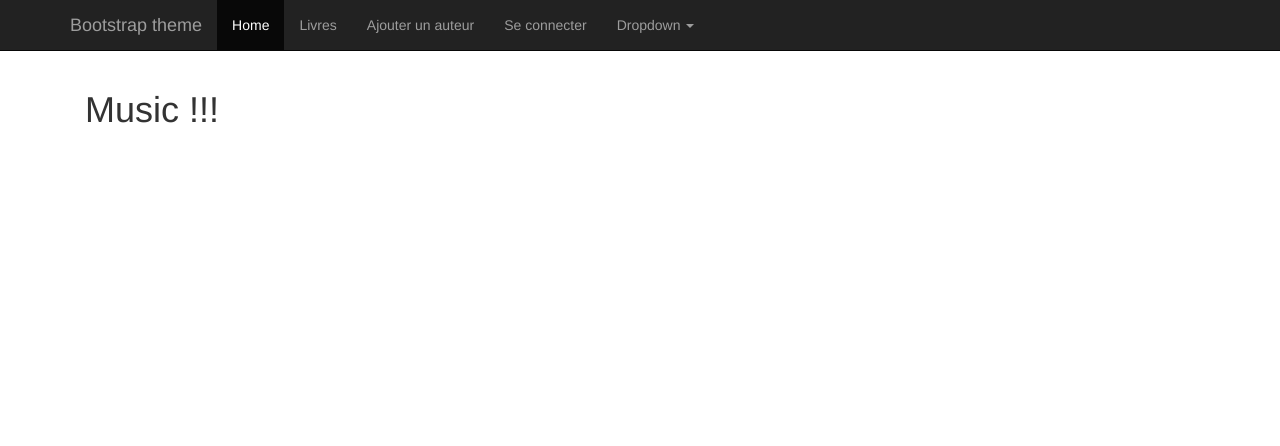
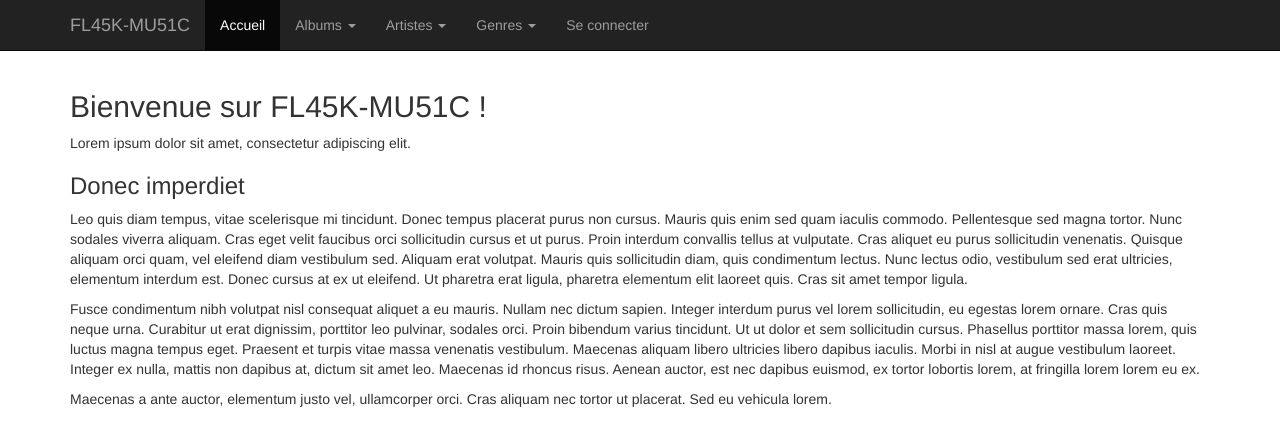
Before and after one commit to KelenFenrisson/IUTO_FlaskMusic, a Flask app: page / in a window 1280 px wide. Shown: the top 446 px of the page. Run offline with Flask 2, Linux system fonts and the light colour scheme; some libraries are stand-ins or nearby versions.

Commit message:
modifications : base.html (navbar), home.html (contenu)

```diff
--- a/application/templates/base.html
+++ b/application/templates/base.html
@@ -18,26 +18,45 @@
             <span class="icon-bar"></span>
             <span class="icon-bar"></span>
           </button>
-          <a class="navbar-brand" href="#">Bootstrap theme</a>
+          <a class="navbar-brand" href="#">FL45K-MU51C</a>
         </div>
         <div id="navbar" class="navbar-collapse collapse">
           <ul class="nav navbar-nav">
-            <li class="active"><a href="/">Home</a></li>
-            <li><a href="#">Livres</a></li>
-            <li><a href="/#">Ajouter un auteur</a></li>
-            <li><a href="#">Se connecter</a></li>
+            <li class="active"><a href="/">Accueil</a></li>
             <li class="dropdown">
-              <a href="#" class="dropdown-toggle" data-toggle="dropdown" role="button" aria-haspopup="true" aria-expanded="false">Dropdown <span class="caret"></span></a>
+              <a href="#" class="dropdown-toggle" data-toggle="dropdown" role="button" aria-haspopup="true" aria-expanded="false">Albums <span class="caret"></span></a>
               <ul class="dropdown-menu">
-                <li><a href="#">Action</a></li>
-                <li><a href="#">Another action</a></li>
-                <li><a href="#">Something else here</a></li>
+                <li><a href="#">Rechercher</a></li>
+                <li><a href="#">Ajouter</a></li>
+                <li><a href="#">Modifier</a></li>
                 <li role="separator" class="divider"></li>
-                <li class="dropdown-header">Nav header</li>
-                <li><a href="#">Separated link</a></li>
-                <li><a href="#">One more separated link</a></li>
+                <li class="dropdown-header">Actions administrateur</li>
+                <li><a href="#">Supprimer</a></li>
               </ul>
             </li>
+            <li class="dropdown">
+              <a href="#" class="dropdown-toggle" data-toggle="dropdown" role="button" aria-haspopup="true" aria-expanded="false">Artistes <span class="caret"></span></a>
+              <ul class="dropdown-menu">
+                <li><a href="#">Rechercher</a></li>
+                <li><a href="#">Ajouter</a></li>
+                <li><a href="#">Modifier</a></li>
+                <li role="separator" class="divider"></li>
+                <li class="dropdown-header">Actions administrateur</li>
+                <li><a href="#">Supprimer</a></li>
+              </ul>
+            </li>
+            <li class="dropdown">
+              <a href="#" class="dropdown-toggle" data-toggle="dropdown" role="button" aria-haspopup="true" aria-expanded="false">Genres <span class="caret"></span></a>
+              <ul class="dropdown-menu">
+                <li><a href="#">Rechercher</a></li>
+                <li><a href="#">Ajouter</a></li>
+                <li><a href="#">Modifier</a></li>
+                <li role="separator" class="divider"></li>
+                <li class="dropdown-header">Actions administrateur</li>
+                <li><a href="#">Supprimer</a></li>
+              </ul>
+            </li>
+            <li><a href="#">Se connecter</a></li>
           </ul>
         </div><!--/.nav-collapse -->
       </div>
--- a/application/templates/home.html
+++ b/application/templates/home.html
@@ -2,12 +2,27 @@
 
 {% block main %}
 
-<div class="container theme-showcase" role="main">
-  <h1>{{ title }}</h1>
-</div>
+<article class="">
+  <header>
+      <h2>Bienvenue sur FL45K-MU51C !</h2>
 
-<div class="col-xs-12 col-md-12">
-
-</div>
+      <p>
+        Lorem ipsum dolor sit amet, consectetur adipiscing elit.
+      </p>
+  </header>
+  <section>
+    <h3>Donec imperdiet</h3>
+    <p> Leo quis diam tempus, vitae scelerisque mi tincidunt. Donec tempus placerat purus non cursus. Mauris quis enim sed quam iaculis commodo. Pellentesque sed magna tortor. Nunc sodales viverra aliquam. Cras eget velit faucibus orci sollicitudin cursus et ut purus. Proin interdum convallis tellus at vulputate. Cras aliquet eu purus sollicitudin venenatis. Quisque aliquam orci quam, vel eleifend diam vestibulum sed. Aliquam erat volutpat. Mauris quis sollicitudin diam, quis condimentum lectus. Nunc lectus odio, vestibulum sed erat ultricies, elementum interdum est. Donec cursus at ex ut eleifend. Ut pharetra erat ligula, pharetra elementum elit laoreet quis. Cras sit amet tempor ligula.
+    </p>
+    <p>
+      Fusce condimentum nibh volutpat nisl consequat aliquet a eu mauris. Nullam nec dictum sapien. Integer interdum purus vel lorem sollicitudin, eu egestas lorem ornare. Cras quis neque urna. Curabitur ut erat dignissim, porttitor leo pulvinar, sodales orci. Proin bibendum varius tincidunt. Ut ut dolor et sem sollicitudin cursus. Phasellus porttitor massa lorem, quis luctus magna tempus eget. Praesent et turpis vitae massa venenatis vestibulum. Maecenas aliquam libero ultricies libero dapibus iaculis. Morbi in nisl at augue vestibulum laoreet. Integer ex nulla, mattis non dapibus at, dictum sit amet leo. Maecenas id rhoncus risus. Aenean auctor, est nec dapibus euismod, ex tortor lobortis lorem, at fringilla lorem lorem eu ex.
+    </p>
+  </section>
+  <footer>
+    <p>
+      Maecenas a ante auctor, elementum justo vel, ullamcorper orci. Cras aliquam nec tortor ut placerat. Sed eu vehicula lorem.
+    </p>
+  </footer>
+</article>
 
 {% endblock %}
```
